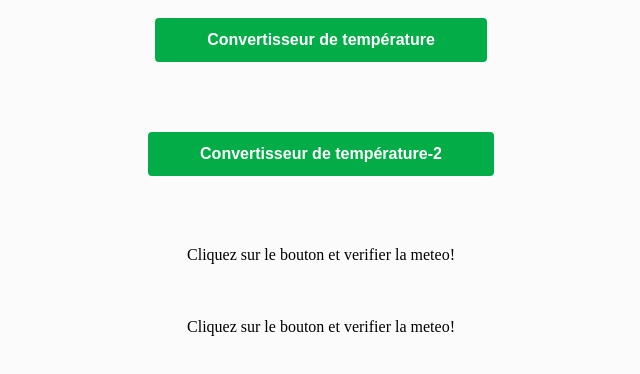
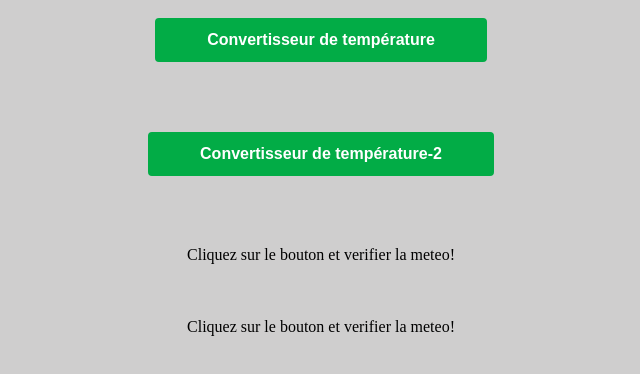
Before and after one commit to conic916/ThermometreJS, a website: page index.html in a window 1280 px wide. Shown: the whole page, without its empty margins (319-959 px from the left). Drawn offline with Linux system fonts and the light colour scheme.

Commit message:
Add body color

```diff
--- a/sass/style.scss
+++ b/sass/style.scss
@@ -1,7 +1,7 @@
 body {
     padding: 10px;
     text-align: center;
-    background: #fcfbfb;
+    background: #cfcece;
 }
 
 button {
```
Also changed, not shown: css/style.css, 1 other file.
